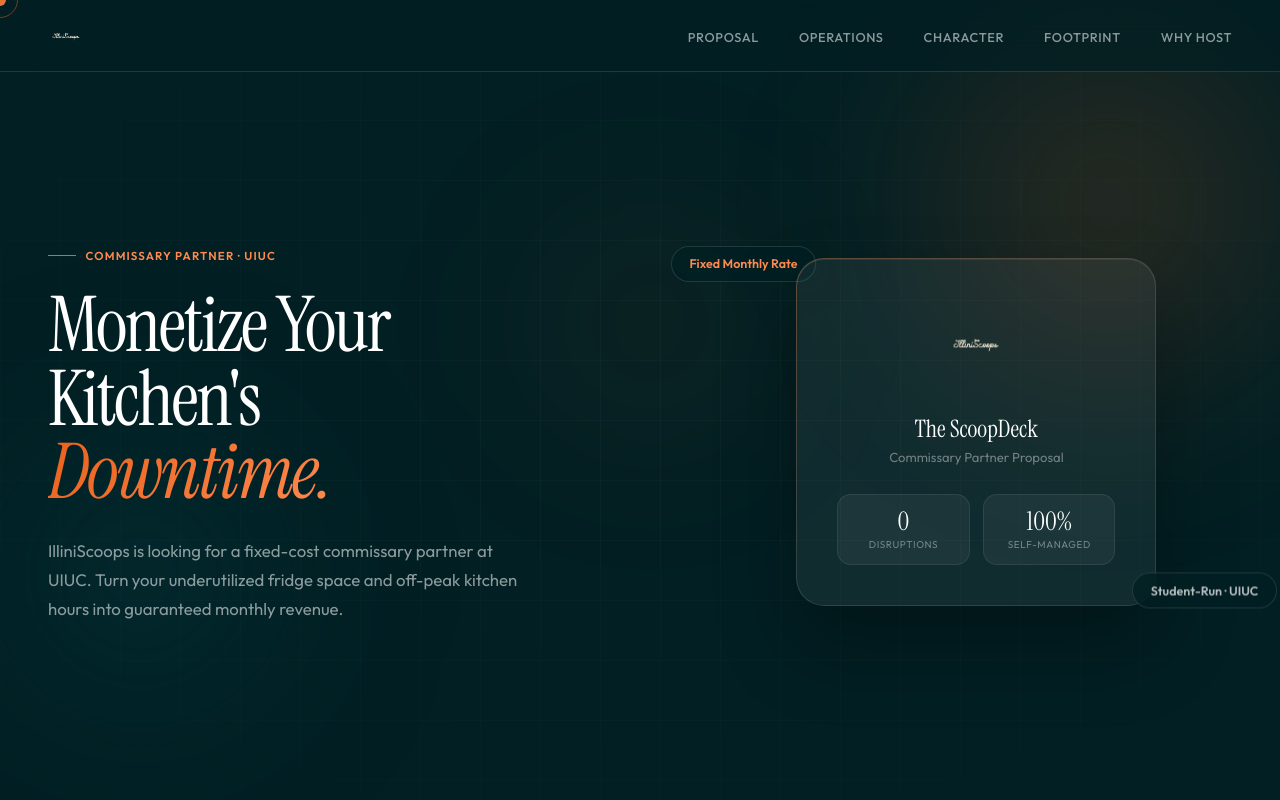
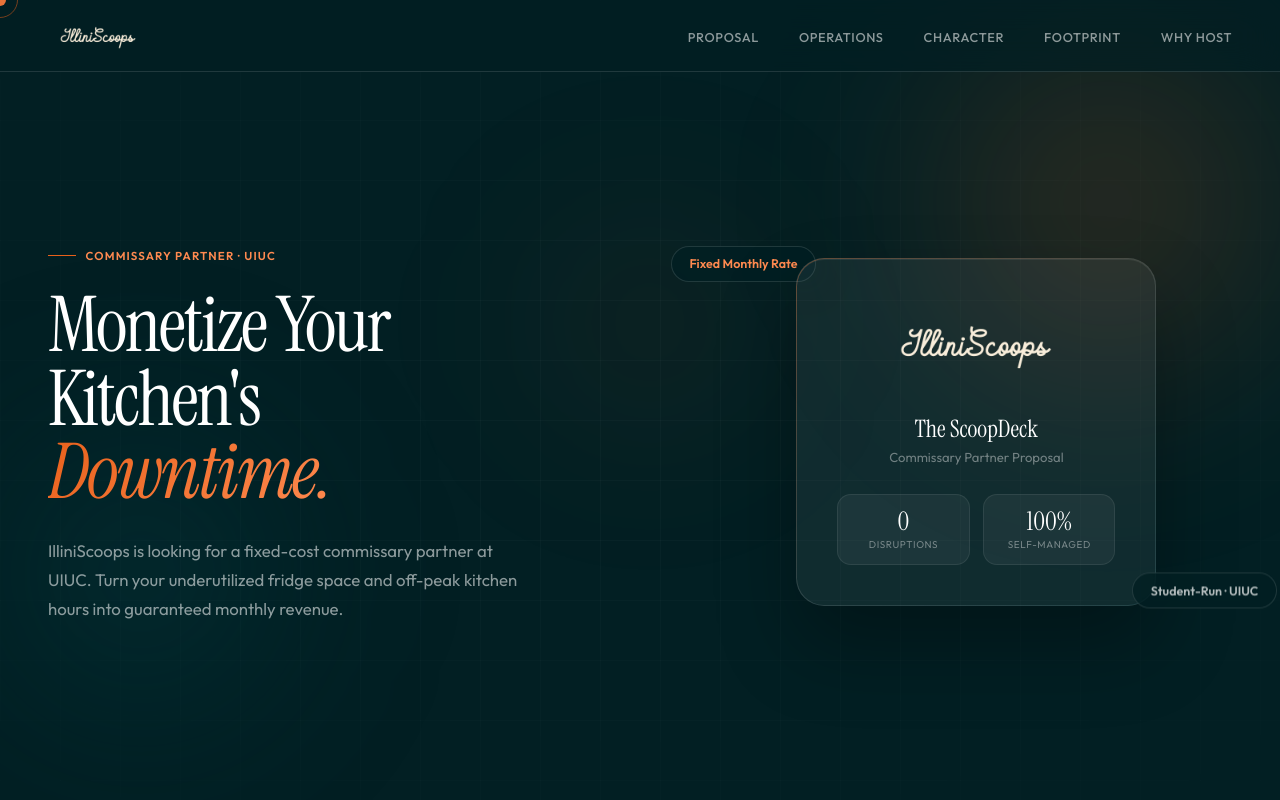
Before and after one commit to teejpaddle/illiniscoopdeck, a plain HTML site: page index.html in a window 1280 px wide. Shown: the top 800 px of the page. Drawn offline with Linux system fonts and the light colour scheme.

Commit message:
Update index.html

```diff
--- a/index.html
+++ b/index.html
@@ -544,7 +544,7 @@
 <!-- NAV -->
 <nav>
   <div class="nav-logo" style="border:none; background:none; width:auto; padding:0;">
-    <img src="https://github.com/teejpaddle/illiniscoopdeck/blob/main/02%20Secondary%20Logo%20-%20Light.png?raw=true" style="height:36px; object-fit:contain;" />
+    <img src="https://github.com/teejpaddle/illiniscoopdeck/blob/main/02%20Secondary%20Logo%20-%20Light.png?raw=true" style="height:100px; object-fit:contain;" />
   </div>
   <ul class="nav-links">
     <li><a href="#proposal">Proposal</a></li>
@@ -571,7 +571,7 @@
     <div class="pill-tag pill-1">Fixed Monthly Rate</div>
     <div class="hero-card">
       <div class="card-logo-slot" style="border:none; background:none;">
-        <img src="https://github.com/teejpaddle/illiniscoopdeck/blob/main/02%20Secondary%20Logo%20-%20Light.png?raw=true" style="height:60px; object-fit:contain;" />
+        <img src="https://github.com/teejpaddle/illiniscoopdeck/blob/main/02%20Secondary%20Logo%20-%20Light.png?raw=true" style="height:200px; object-fit:contain;" />
       </div>
       <div class="card-title">The ScoopDeck</div>
       <div class="card-sub">Commissary Partner Proposal</div>
@@ -791,7 +791,7 @@
 <!-- ── FOOTER ── -->
 <footer>
   <div class="footer-logo" style="border:none; background:none; width:auto; height:auto;">
-    <img src="https://github.com/teejpaddle/illiniscoopdeck/blob/main/02%20Secondary%20Logo%20-%20Light.png?raw=true" style="height:36px; object-fit:contain;" />
+    <img src="https://github.com/teejpaddle/illiniscoopdeck/blob/main/02%20Secondary%20Logo%20-%20Light.png?raw=true" style="height:100px; object-fit:contain;" />
   </div>
   <p><strong>IlliniScoops</strong> · University of Illinois Urbana-Champaign · 2025</p>
   <p>Lowest-maintenance tenants. Guaranteed monthly revenue. Zero disruption.</p>
```
